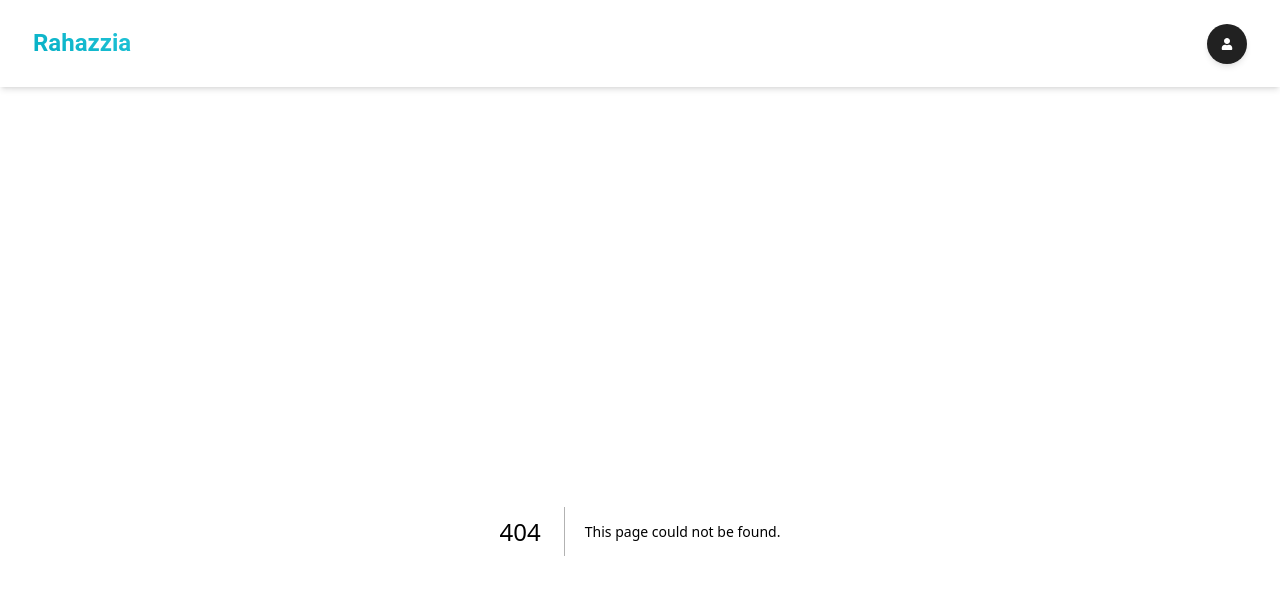
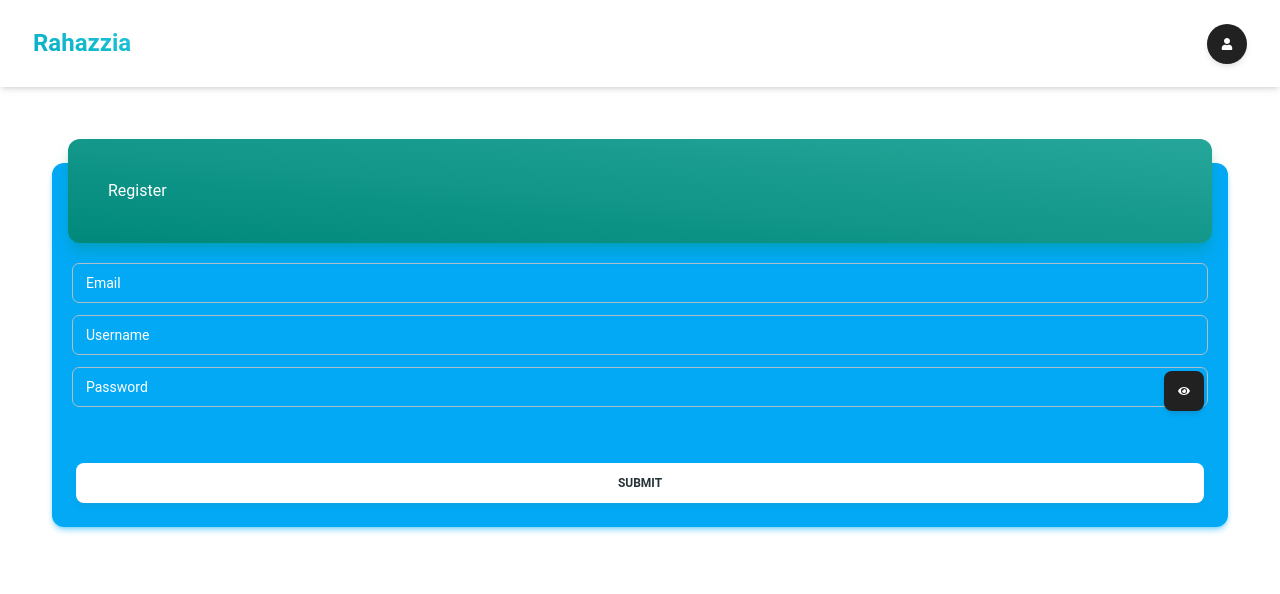
Before and after one commit to muhreezky/rahazzia, a Next.js app: page /register in a window 1280 px wide. Before the commit this address had no page. Shown: the top 594 px of the page. Built offline with nearby package versions, Linux system fonts and the light colour scheme.

Commit message:
feat: Register Page

```diff
--- a/src/components/Nav.tsx
+++ b/src/components/Nav.tsx
@@ -1,16 +1,21 @@
 import { Button, IconButton, Navbar } from "@material-tailwind/react";
 import Typo from "./Typo";
 import { FaUser } from "react-icons/fa";
+import Link from "next/link";
+import { useRouter } from "next/router";
 
 export default function Nav () {
+  const router = useRouter();
   return (
     <Navbar className="sticky h-max max-w-full top-0 z-10 px-4 py-5 lg:px-8 rounded-none">
       <div className="flex items-center justify-between">
-        <Typo textGradient variant="h4" color="cyan" as="a" href="#" className="cursor-pointer mr-4 py-1.5 font-bold">
-          Rahazzia
+        <Typo textGradient variant="h4" color="cyan" className="cursor-pointer mr-4 py-1.5 font-bold">
+          <Link href="/">
+            Rahazzia
+          </Link>
         </Typo>
         <div className="flex items-center gap-3">
-          <IconButton className="rounded-full">
+          <IconButton className="rounded-full" onClick={() => router.push("/login")}>
             <FaUser />
           </IconButton>
         </div>
--- a/src/components/PassInput.tsx
+++ b/src/components/PassInput.tsx
@@ -1,24 +1,22 @@
-import { IconButton, Input } from "@material-tailwind/react";
-import { useState, type PropsWithRef, ReactElement } from "react";
+import { Button, IconButton, Input, InputProps } from "@material-tailwind/react";
+import React, { useState } from "react";
 import { FaEye, FaEyeSlash } from "react-icons/fa";
 
-type PassInputProps = PropsWithRef<any> & {
-  label?: string;
-};
-export default function PassInput(props: PassInputProps) {
+type MyProps = Omit<InputProps, "ref">;
+export default function PassInput(props: MyProps) {
   const [showPass, setShowPass] = useState(false);
+  const toggleShow = () => setShowPass(s => !s);
   return (
-    <div className="relative flex w-full mb-3 max-w-[24rem]">
+    <>
+      <div className="relative flex items-center w-full mb-3">
         <Input
-        label={props.label}
           type={showPass ? "text" : "password"}
-        name={props.name}
-        id={props.name}
-        className={`w-full p-3 ${props.className}`}
+          {...props}
         />
-      <IconButton>
+        <IconButton onClick={toggleShow} className="!absolute top-1 right-1 px-3">
           {showPass ? <FaEyeSlash /> : <FaEye />}
         </IconButton>
       </div>
+    </>
   );
 }
--- a/src/pages/auth/login.tsx
+++ /dev/null
@@ -1,18 +0,0 @@
-import PassInput from "@/components/PassInput";
-import { Card, CardBody, CardHeader, Input } from "@material-tailwind/react";
-
-export default function Login () {
-  return (
-    <>
-      <Card color="light-blue" className="m-8">
-        <CardHeader>
-          Login to your Account
-        </CardHeader>
-        <CardBody>
-          <Input color="white" className="w-full" name="username" id="username" label="Email / Username" />
-          <PassInput name="password" />
-        </CardBody>
-      </Card>
-    </>
-  )
-}
--- /dev/null
+++ b/src/pages/auth/register.tsx
@@ -0,0 +1,13 @@
+import { Card, CardBody } from "@material-tailwind/react";
+
+export default function Register () {
+  return (
+    <>
+      <Card className="m-8 p-6">
+        <CardBody>
+
+        </CardBody>
+      </Card>
+    </>
+  )
+}
--- /dev/null
+++ b/src/pages/login.tsx
@@ -0,0 +1,29 @@
+import PassInput from "@/components/PassInput";
+import { Button, Card, CardBody, CardFooter, Input } from "@material-tailwind/react";
+import Head from "next/head";
+
+export default function Login () {
+  return (
+    <>
+      <Head>
+        <title>Login - Rahazzia</title>
+      </Head>
+      <Card className="m-8 p-6" color="light-blue">
+        <form>
+          <CardBody className="flex flex-col gap-3">
+            <div className="text-center text-3xl font-bold">
+              Login
+            </div>
+            <Input variant="standard" color="white" className="w-full" name="username" id="username" label="Email / Username" />
+            <PassInput variant="standard" name="password" color="white" label="Password" className="w-full" />
+          </CardBody>
+          <CardFooter>
+            <Button type="submit" fullWidth color="white">
+              Confirm
+            </Button>
+          </CardFooter>
+        </form>
+      </Card>
+    </>
+  )
+}
--- /dev/null
+++ b/src/pages/register.tsx
@@ -0,0 +1,31 @@
+import PassInput from "@/components/PassInput";
+import { Button, Card, CardBody, CardFooter, CardHeader, Input } from "@material-tailwind/react";
+import Head from "next/head";
+
+
+export default function Register () {
+  return (
+    <>
+      <Head>
+        <title>New Account - Rahazzia</title>
+      </Head>
+      <Card color="light-blue" className="m-8">
+        <CardHeader className="p-10" color="teal" variant="gradient">
+          Register
+        </CardHeader>
+        <form>
+          <CardBody className="flex flex-col gap-3 p-5">
+            <Input color="white" type="email" className="w-full" label="Email" id="email" name="email" />
+            <Input color="white" className="w-full" label="Username" id="username" name="username" />
+            <PassInput color="white" className="w-full" label="Password" id="password" name="password" />
+          </CardBody>
+          <CardFooter>
+            <Button type="submit" color="white" fullWidth>
+              Submit
+            </Button>
+          </CardFooter>
+        </form>
+      </Card>
+    </>
+  )
+}
--- a/src/styles/globals.css
+++ b/src/styles/globals.css
@@ -1,3 +1,9 @@
 @tailwind base;
 @tailwind components;
 @tailwind utilities;
+
+@layer components {
+  input {
+    @apply mb-3;
+  }
+}
```
Also changed, not shown: src/libs/auth.server.ts (added, +12 -0 lines), src/pages/api/auth/[...nextAuth].ts (added), 1 other file (tests, documents, lock files or other folders). Lines whose indentation alone changed are shown as unchanged.
